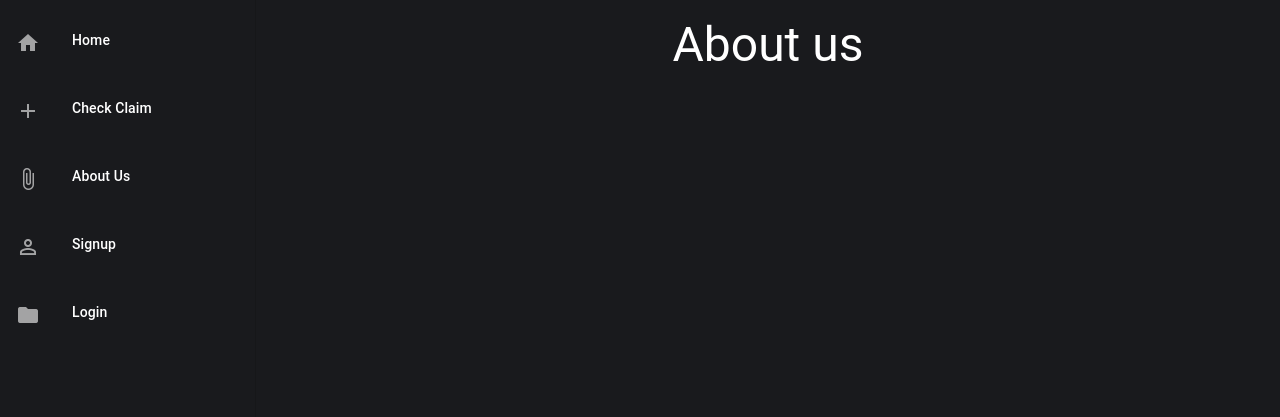
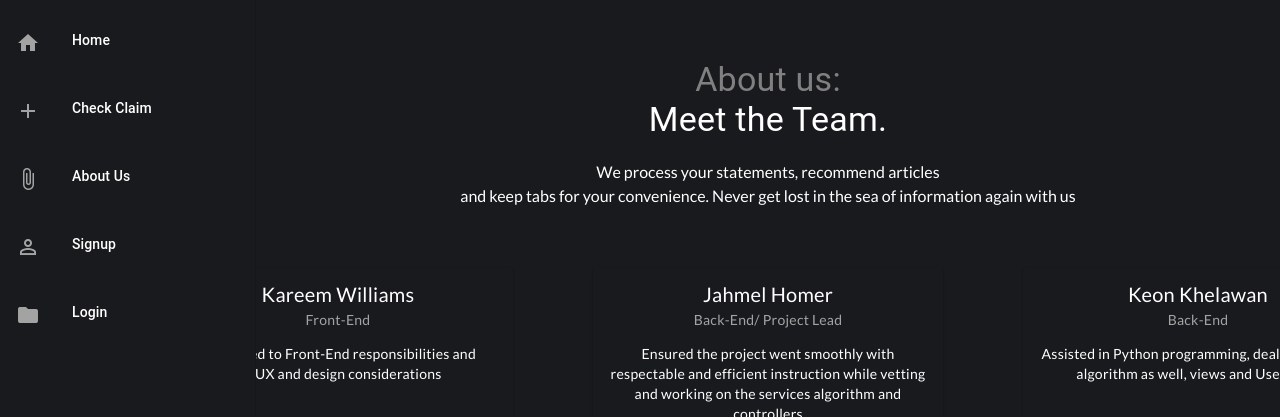
Before and after one commit to Homerism/Medi-Truth, a Flask app: page /about in a window 1280 px wide. Shown: the top 417 px of the page. Run offline with Flask 2, Linux system fonts and the light colour scheme; parts of the project's set-up code (start-up, migrations or seed data) failed here and were passed over; some libraries are stand-ins or nearby versions.

Commit message:
Most Recent UI changes (Index, Query and About Us)

```diff
--- a/App/templates/about-us.html
+++ b/App/templates/about-us.html
@@ -1,6 +1,34 @@
 {% extends "layout.html" %} {% block title %}About-us{% endblock %} {% block
 page %}HMA{% endblock %} {{ super() }} {% block content %}
 
-<p class="text-h3 mt-5">About us</p>
+<!--Title-->
+<v-sheet class="cointaner" color="transparent" class="mt-15">
+  <p class="text-h4" style="color: grey">About us:</p>
+  <!-- Info Section-->
+  <p class="text-h4">Meet the Team.</p>
+  <p class="mt-5">
+    We process your statements, recommend articles <br />
+    and keep tabs for your convenience. Never get lost in the sea of information
+    again with us
+  </p>
 
+  <v-sheet class="d-flex mt-15 justify-center" color="transparent">
+    <template v-for="member in members">
+      <v-card
+        color="transparent"
+        width="350px"
+        height="380px"
+        class="mx-10"
+        :title="member.name"
+        :subtitle="member.role"
+        :text="member.text"
+      >
+        <v-avatar color="surface-variant" size="180" class="mt-5">
+          <v-img :src="member.image" alt="John" cover></v-img>
+        </v-avatar>
+      </v-card>
+    </template>
+  </v-sheet>
+  <!--Profile Cards-->
+</v-sheet>
 {% endblock %}
--- a/App/templates/index.html
+++ b/App/templates/index.html
@@ -1,8 +1,8 @@
 {% extends "layout.html" %} {% block title %}Health Misinformation{% endblock %}
 {% block page %}HMA{% endblock %} {{ super() }} {% block content %}
 
-<v-sheet class="cointaner" color="transparent" class="mt-5">
-  <!-- Medi Truth logo-->
+<v-sheet class="cointaner" color="transparent" class="mt-15">
+  <!-- Medi Truth logo/ Title-->
   <v-img
     class="mx-auto"
     height="120px"
--- a/App/templates/layout.html
+++ b/App/templates/layout.html
@@ -72,9 +72,6 @@
                     </v-main>
                   </v-layout>
 
-<!-- Notify User of something-->
-
-
       </v-app>
     </script>
       </script>
@@ -104,7 +101,15 @@
           guides: ([{title: 'Submit a Query', subtitle:'Click on new claim and hit enter', icon: '' },
           {title: 'Symptom Checker', subtitle: 'Check what illness has these symptoms', icon: '' },
           {title: 'Recents', subtitle: 'Log in and keep tabs on your searches', icon: '' }
-          ])
+          ]),
+
+          members: ([{name:'Kareem Williams',role:'Front-End',image:'http://drive.google.com/uc?export=view&id=1RMhwRB3X1A1AEpdcN96ZJfY061fB1q9-', text: 'Dedicated to Front-End responsibilities and UI/UX and design considerations'},
+                  {name:'Jahmel Homer',role:'Back-End/ Project Lead',image:'http://drive.google.com/uc?export=view&id=1eyW8vgWL7RPnMLFbcmqijZejSvjK6G6M', text: 'Ensured the project went smoothly with respectable and efficient instruction while vetting and working on the services algorithm and controllers '},
+                  {name:'Keon Khelawan',role:'Back-End',image:'http://drive.google.com/uc?export=view&id=1CJrsAXHTUyRGMbHiTop7gsx4DgYSRyzS', text: 'Assisted in Python programming, dealing with the algorithm as well, views and User login'}
+                  ]),
+
+          window: 0,
+          window2: 0,
                 }
       }
 
```
Also changed, not shown: App/forms/query.py (+6 -3 lines), App/templates/claimcheck.html (+28 -6 lines).
